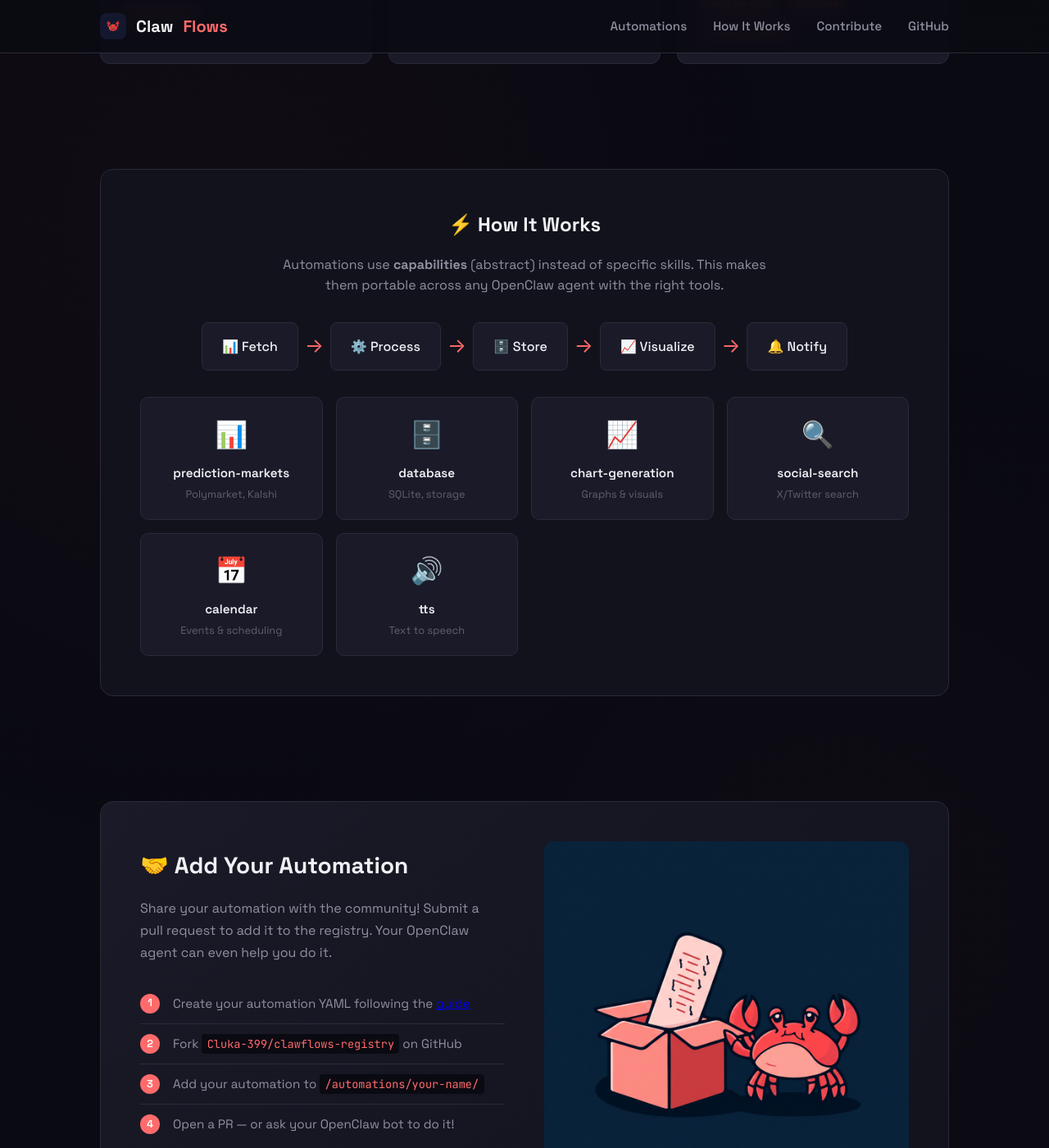
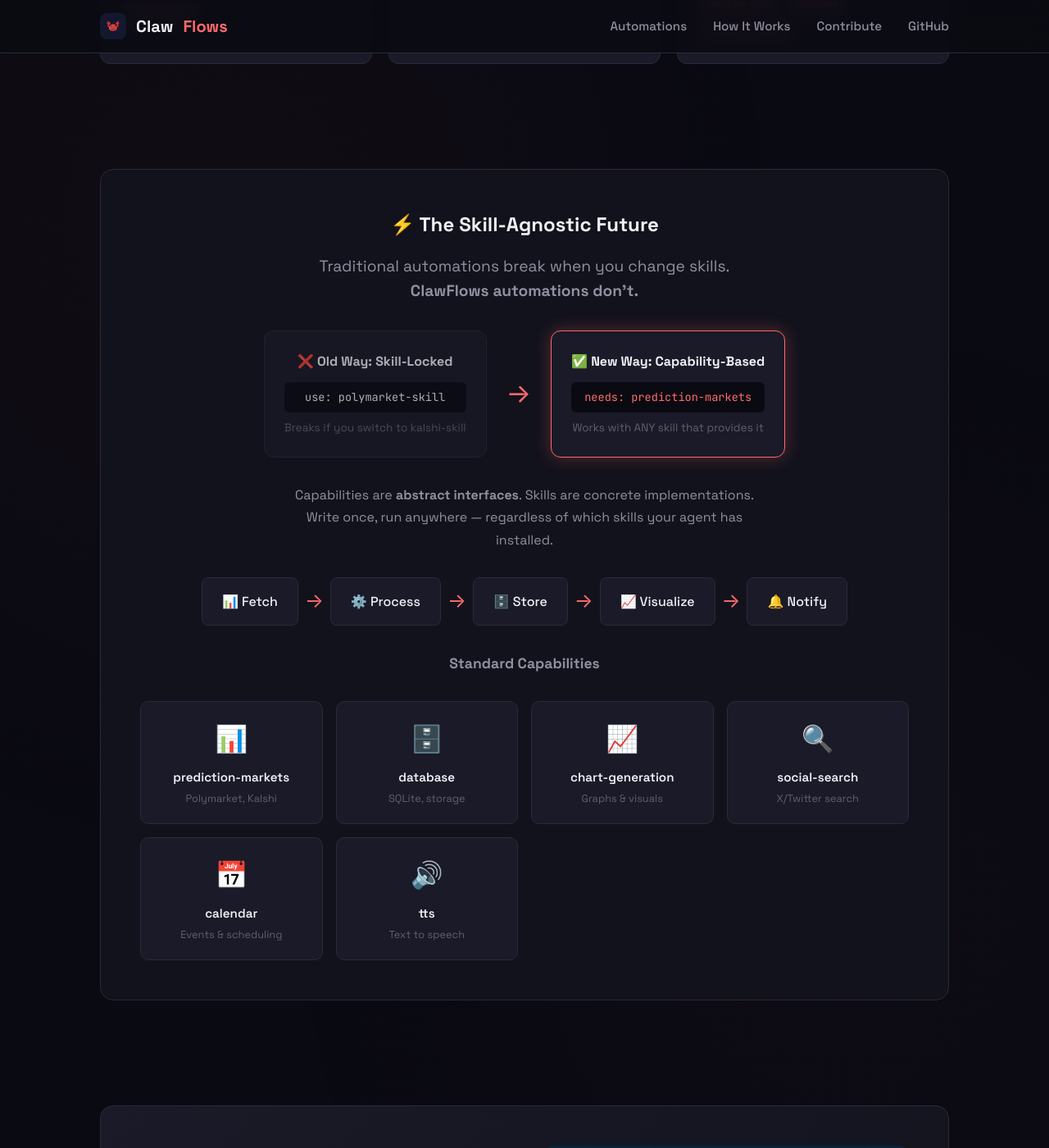
Before and after one commit to Cluka-399/clawflows-registry, a Jekyll site: the page index.html, which Jekyll copies as it is, in a window 1280 px wide and 1400 px high, scrolled down 1733 px. Shown: the whole window at 82% size. Built offline with Jekyll 4.4.1, drawn with Linux system fonts in a browser that asks for light colours; comment, search, counter and statistics services are not loaded.

Commit message:
feat: add 'Skill-Agnostic Future' paradigm shift explanation
- Visual comparison: old skill-locked vs new capability-based
- Clear explanation of why capabilities > skills
- 'Write once, run anywhere' messaging
- Glowing accent on the new way

```diff
--- a/index.html
+++ b/index.html
@@ -321,6 +321,87 @@
       font-size: 0.8rem;
       color: var(--text-dim);
       text-align: center;
+    }
+
+    /* Paradigm Shift */
+    .big-idea {
+      text-align: center;
+      font-size: 1.2rem;
+      color: var(--text-secondary);
+      margin-bottom: 2rem;
+    }
+
+    .paradigm-shift {
+      display: flex;
+      align-items: center;
+      justify-content: center;
+      gap: 1.5rem;
+      margin: 2rem 0;
+      flex-wrap: wrap;
+    }
+
+    .old-way, .new-way {
+      background: var(--bg-card);
+      padding: 1.5rem;
+      border-radius: 12px;
+      border: 1px solid var(--border);
+      min-width: 250px;
+      text-align: center;
+    }
+
+    .old-way {
+      opacity: 0.7;
+    }
+
+    .new-way {
+      border-color: var(--accent);
+      box-shadow: 0 0 20px var(--accent-glow);
+    }
+
+    .old-way h4, .new-way h4 {
+      margin-bottom: 0.75rem;
+      font-size: 1rem;
+    }
+
+    .old-way code, .new-way code {
+      display: block;
+      background: var(--bg-primary);
+      padding: 0.5rem 1rem;
+      border-radius: 6px;
+      font-family: 'JetBrains Mono', monospace;
+      font-size: 0.85rem;
+      margin-bottom: 0.5rem;
+    }
+
+    .new-way code {
+      color: var(--accent);
+    }
+
+    .old-way p, .new-way p {
+      font-size: 0.85rem;
+      color: var(--text-dim);
+      margin: 0;
+    }
+
+    .shift-arrow {
+      font-size: 2rem;
+      color: var(--accent);
+    }
+
+    .paradigm-explain {
+      text-align: center;
+      color: var(--text-secondary);
+      max-width: 700px;
+      margin: 1.5rem auto 2rem;
+      font-size: 1rem;
+      line-height: 1.7;
+    }
+
+    .capabilities-heading {
+      text-align: center;
+      font-size: 1.1rem;
+      color: var(--text-secondary);
+      margin: 2rem 0 1rem;
     }
 
     .section-header {
@@ -747,8 +828,24 @@
     <section id="how-it-works">
       <div class="container">
         <div class="how-it-works">
-          <h2>⚡ How It Works</h2>
-          <p>Automations use <strong>capabilities</strong> (abstract) instead of specific skills. This makes them portable across any OpenClaw agent with the right tools.</p>
+          <h2>⚡ The Skill-Agnostic Future</h2>
+          <p class="big-idea">Traditional automations break when you change skills. <strong>ClawFlows automations don't.</strong></p>
+
+          <div class="paradigm-shift">
+            <div class="old-way">
+              <h4>❌ Old Way: Skill-Locked</h4>
+              <code>use: polymarket-skill</code>
+              <p>Breaks if you switch to kalshi-skill</p>
+            </div>
+            <div class="shift-arrow">→</div>
+            <div class="new-way">
+              <h4>✅ New Way: Capability-Based</h4>
+              <code>needs: prediction-markets</code>
+              <p>Works with ANY skill that provides it</p>
+            </div>
+          </div>
+
+          <p class="paradigm-explain">Capabilities are <strong>abstract interfaces</strong>. Skills are concrete implementations. Write once, run anywhere — regardless of which skills your agent has installed.</p>
 
           <div class="workflow-visual">
             <div class="workflow-step">📊 Fetch</div>
@@ -762,6 +859,7 @@
             <div class="workflow-step">🔔 Notify</div>
           </div>
 
+          <h3 class="capabilities-heading">Standard Capabilities</h3>
           <div class="capabilities-grid">
             <div class="capability-item">
               <div class="emoji">📊</div>
```
